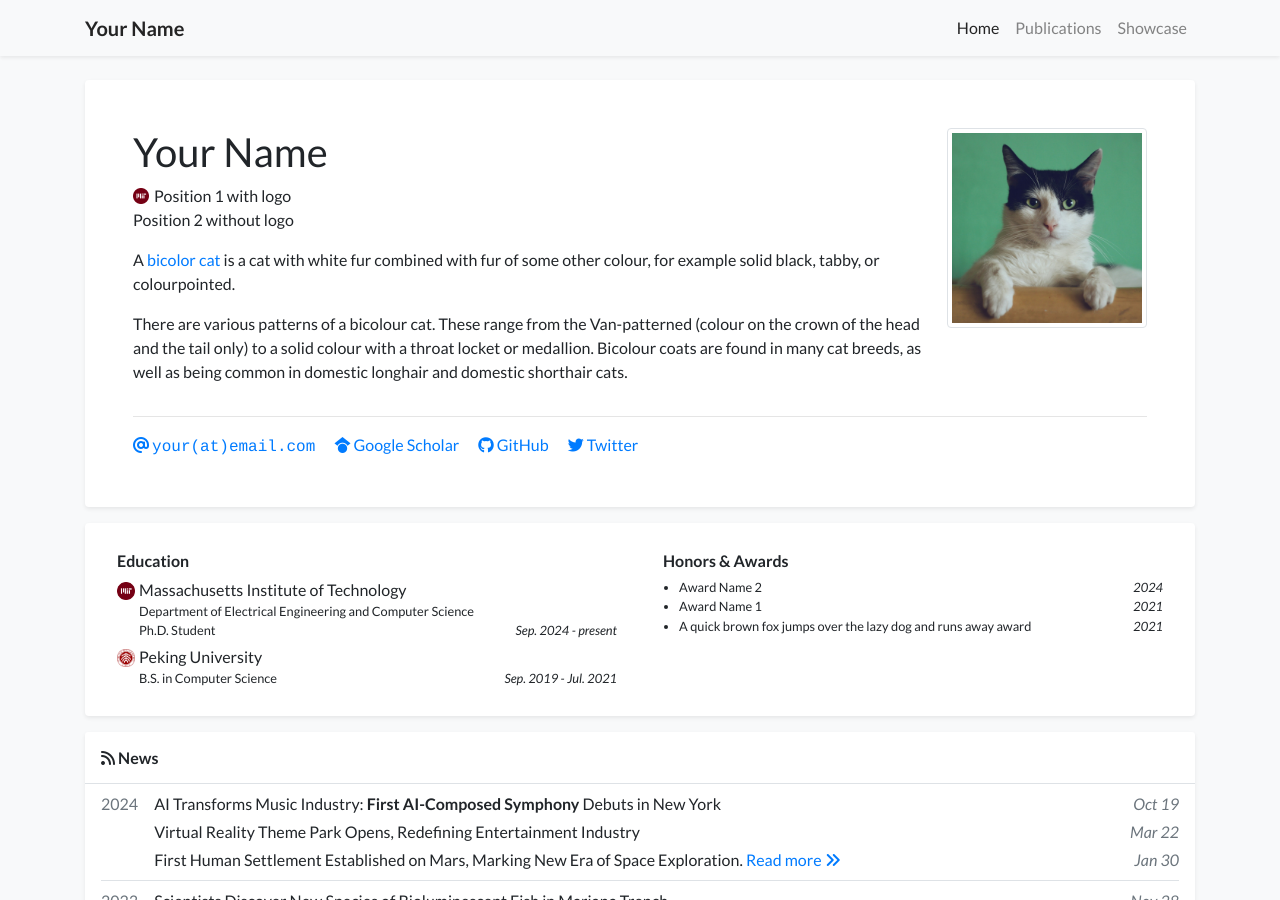
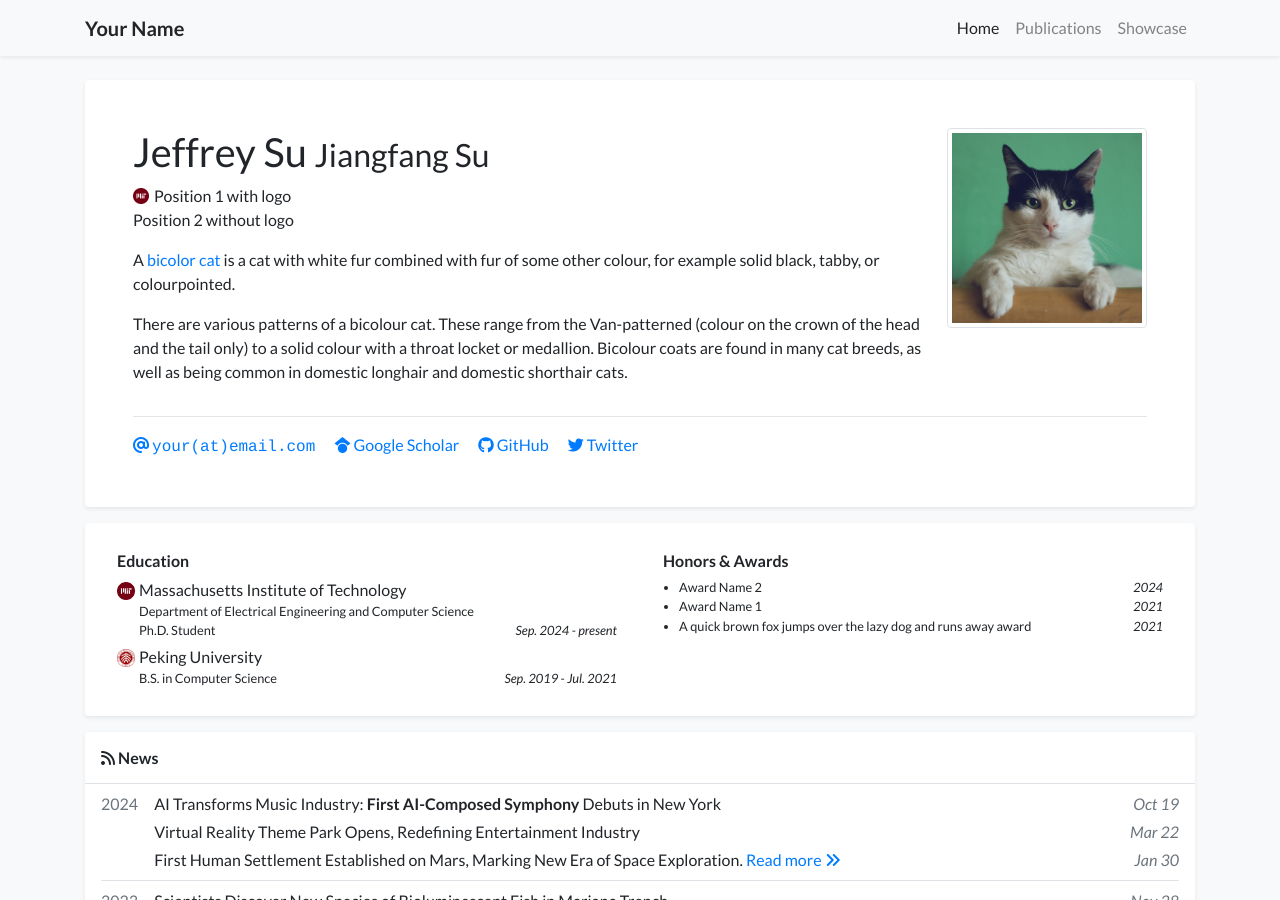
Before and after one commit to jeffrey-sujf/jeffrey-sujf.github.io, a Jekyll site: the page built from index.html, in a window 1280 px wide and 900 px high. Built offline with Jekyll 4.4.1, drawn with Linux system fonts in a browser that asks for light colours; nearby versions of some CDN libraries; a style sheet for code colours, icons or effects is not loaded.

Commit message:
Update profile.yml

```diff
--- a/_data/profile.yml
+++ b/_data/profile.yml
@@ -1,5 +1,5 @@
-primary_name: "Your Name"
-secondary_name: ""
+primary_name: "Jeffrey Su"
+secondary_name: "Jiangfang Su"
 navbar_name: "Your Name"
 
 positions:
```
